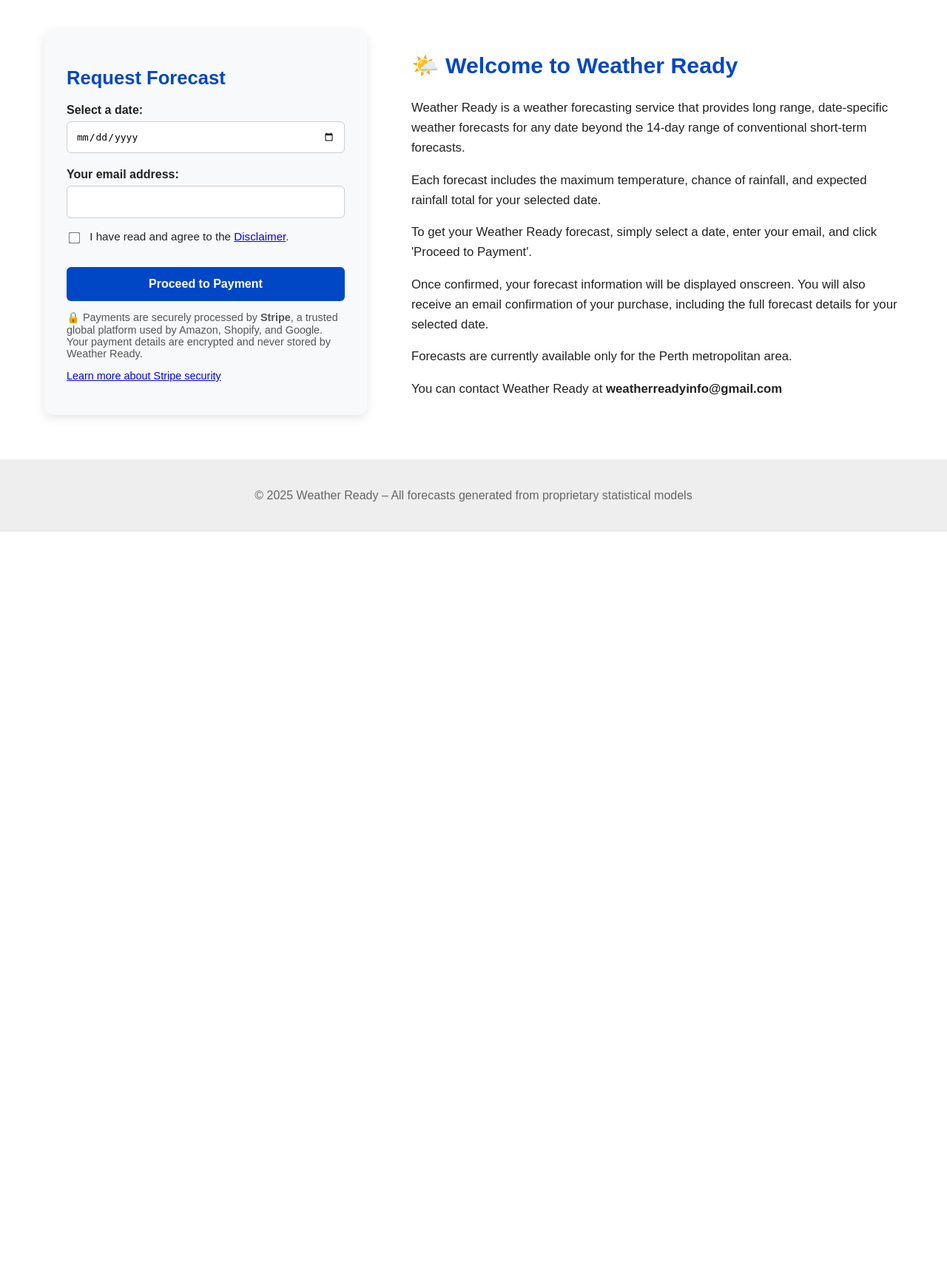
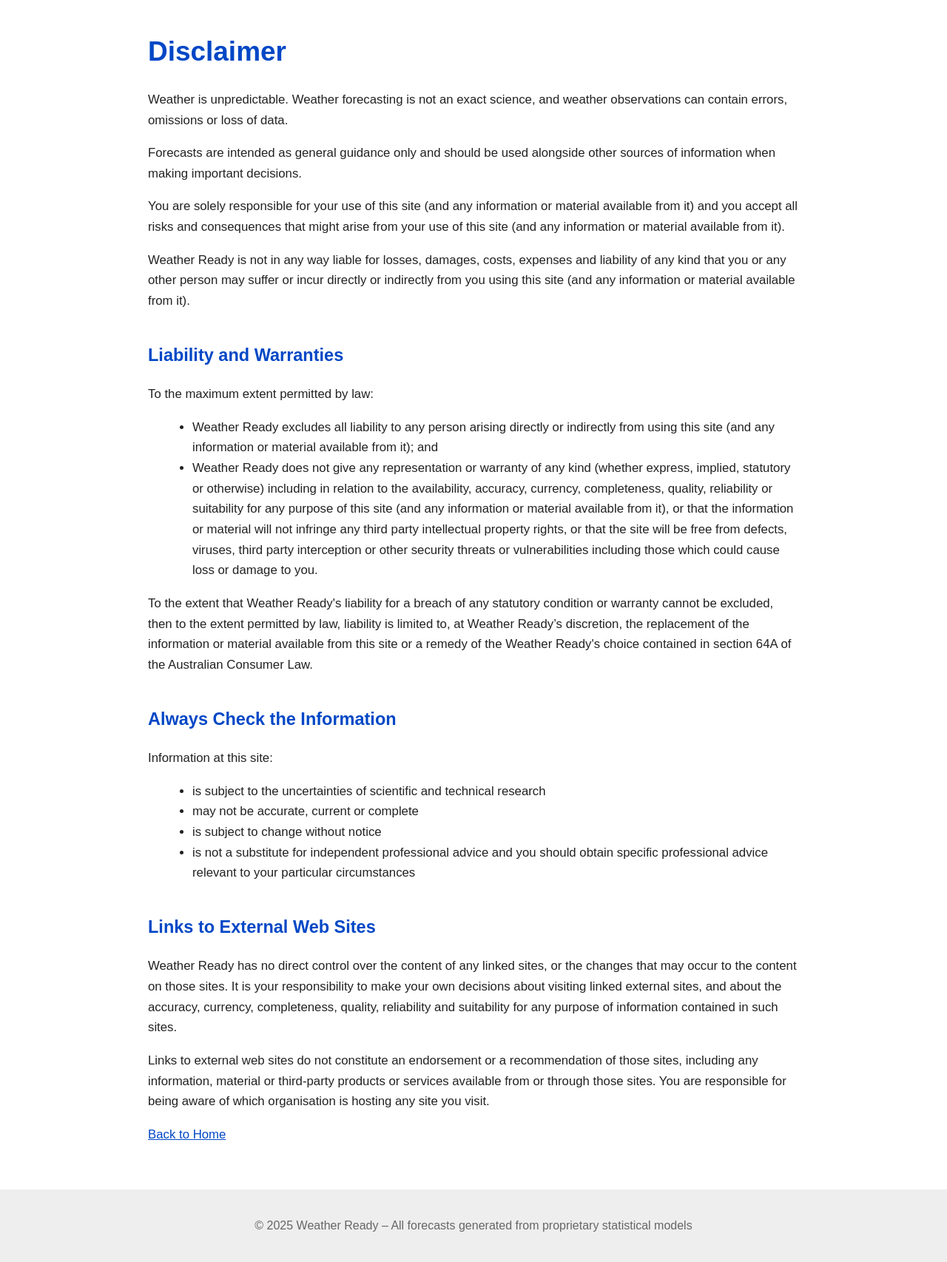
Before and after one commit to jack292929292/weatherready-site, a Flask app: page /legal_disclaimers in a window 1280 px wide. Shown: the part 236-1942 px from the top of the page at 74% size. Before the commit the page ends 955 px from the top, so only its background shows below. Run offline with Flask 3, Linux system fonts and the light colour scheme.

Commit message:
Update legal_disclaimers.html

```diff
--- a/templates/legal_disclaimers.html
+++ b/templates/legal_disclaimers.html
@@ -2,10 +2,7 @@
 <html lang="en">
 <head>
   <meta charset="UTF-8" />
-  <meta http-equiv="Cache-Control" content="no-store, no-cache, must-revalidate, max-age=0">
-  <meta http-equiv="Pragma" content="no-cache">
-  <meta http-equiv="Expires" content="0">
-  <title>Weather Ready - Get Forecast</title>
+  <title>Disclaimer | Weather Ready</title>
   <meta name="viewport" content="width=device-width, initial-scale=1.0" />
   <style>
     :root {
@@ -35,6 +32,7 @@
       font-size: clamp(2.5em, 6vw, 5em);
       margin: 0;
       font-weight: bold;
+      color: white;
     }
 
     .brand span {
@@ -72,94 +70,31 @@
     }
 
     main {
-      display: flex;
-      flex-wrap: wrap;
-      justify-content: center;
-      max-width: 1400px;
+      max-width: 1000px;
       margin: 40px auto;
       padding: 0 20px;
-      gap: 40px;
+      font-size: 1.05em;
+      line-height: 1.65;
     }
 
-    .welcome {
-      flex: 1 1 100%;
-      max-width: 700px;
-      font-size: 1.05em;
-      line-height: 1.6;
-    }
-
-    .welcome h2 {
+    h1 {
       color: var(--blue);
-      font-size: 1.8em;
+      font-size: clamp(1.8em, 4vw, 2.2em);
       margin-bottom: 20px;
     }
 
-    .form-box {
-      flex: 1 1 100%;
-      max-width: 500px;
-      background: var(--gray);
-      padding: 30px;
-      border-radius: 12px;
-      box-shadow: 0 4px 14px rgba(0, 0, 0, 0.1);
+    h2 {
+      margin-top: 40px;
+      color: var(--blue);
+      font-size: 1.4em;
     }
 
-    .form-box h2 {
-      color: var(--blue);
-      font-size: 1.6em;
-      margin-bottom: 20px;
+    ul {
+      margin-left: 20px;
     }
 
-    label {
-      font-weight: bold;
-      font-size: 1em;
-      display: block;
-      margin-top: 20px;
-      margin-bottom: 6px;
-    }
-
-    input[type="date"],
-    input[type="email"] {
-      width: 100%;
-      padding: 12px;
-      font-size: 1em;
-      border: 1px solid #ccc;
-      border-radius: 6px;
-    }
-
-    input[type="checkbox"] {
-      margin-right: 10px;
-      transform: scale(1.2);
-      vertical-align: middle;
-    }
-
-    .checkbox-label {
-      font-weight: normal;
-      font-size: 0.95em;
-      margin-top: 16px;
-      display: block;
-    }
-
-    button {
-      margin-top: 24px;
-      padding: 14px;
-      width: 100%;
-      background: var(--blue);
-      color: white;
-      font-size: 1em;
-      font-weight: bold;
-      border: none;
-      border-radius: 6px;
-      cursor: pointer;
-    }
-
-    button:hover {
-      background: #00339a;
-    }
-
-    p.note {
-      font-size: 0.9em;
-      color: #555;
-      margin-top: 14px;
+    a {
+      color: var(--blue);
     }
 
     footer {
@@ -173,45 +108,10 @@
 
     @media (min-width: 800px) {
       main {
-        flex-wrap: nowrap;
         padding: 0 60px;
-        gap: 60px;
-      }
-
-      .welcome {
-        flex: 1 1 58%;
-      }
-
-      .form-box {
-        flex: 1 1 38%;
       }
     }
   </style>
-
-  <script>
-    document.addEventListener("DOMContentLoaded", function () {
-      const dateInput = document.getElementById("forecast_date");
-      const form = document.querySelector("form");
-
-      const today = new Date();
-      today.setDate(today.getDate() + 28);
-      const minDate = today.toISOString().split('T')[0];
-
-      if (dateInput) {
-        dateInput.min = minDate;
-      }
-
-      if (form) {
-        form.addEventListener("submit", function (e) {
-          if (dateInput.value < minDate) {
-            e.preventDefault();
-            alert("Please select a date at least 28 days from today.");
-            dateInput.focus();
-          }
-        });
-      }
-    });
-  </script>
 </head>
 
 <body>
@@ -233,61 +133,57 @@
   </div>
 
   <main>
+    <h1>Disclaimer</h1>
 
-  <div class="form-box">
-    <h2>Request Forecast</h2>
-    <form action="/" method="post">
-      <label for="forecast_date">Select a date:</label>
-      <input type="date" id="forecast_date" name="forecast_date" min="{{ min_date }}" required>
+    <p>
+      Weather is unpredictable. Weather forecasting is not an exact science, and weather observations can contain errors, omissions or loss of data.
+    </p>
 
-      <label for="email">Your email address:</label>
-      <input type="email" id="email" name="email" required>
+     <p>
+      Forecasts are intended as general guidance only and should be used alongside other sources of information when making important decisions.
+    </p>
 
-      <label class="checkbox-label">
-        <input type="checkbox" id="agree_disclaimer" required>
-        I have read and agree to the
-        <a href="/legal_disclaimers" target="_blank" rel="noopener noreferrer">Disclaimer</a>.
-      </label>
+    <p>
+      You are solely responsible for your use of this site (and any information or material available from it) and you accept all risks and consequences that might arise from your use of this site (and any information or material available from it).
+    </p>
 
-      <button type="submit">Proceed to Payment</button>
+    <p>
+      Weather Ready is not in any way liable for losses, damages, costs, expenses and liability of any kind that you or any other person may suffer or incur directly or indirectly from you using this site (and any information or material available from it).
+    </p>
 
-      <p class="note">
-        🔒 Payments are securely processed by
-        <strong>Stripe</strong>, a trusted global platform used by Amazon, Shopify, and Google.
-        Your payment details are encrypted and never stored by Weather Ready.
-      </p>
-      <p class="note">
-        <a href="https://stripe.com/docs/security" target="_blank" rel="noopener noreferrer">
-          Learn more about Stripe security
-        </a>
-      </p>
-    </form>
-  </div>
+    <h2>Liability and Warranties</h2>
+    <p>To the maximum extent permitted by law:</p>
+    <ul>
+      <li>Weather Ready excludes all liability to any person arising directly or indirectly from using this site (and any information or material available from it); and</li>
+      <li>Weather Ready does not give any representation or warranty of any kind (whether express, implied, statutory or otherwise) including in relation to the availability, accuracy, currency, completeness, quality, reliability or suitability for any purpose of this site (and any information or material available from it), or that the information or material will not infringe any third party intellectual property rights, or that the site will be free from defects, viruses, third party interception or other security threats or vulnerabilities including those which could cause loss or damage to you.</li>
+    </ul>
 
-  <div class="welcome">
-    <h2>🌤️ Welcome to Weather Ready</h2>
     <p>
-      Weather Ready is a weather forecasting service that provides long range, date-specific weather forecasts for any date beyond the 14-day range of conventional short-term forecasts.
+      To the extent that Weather Ready's liability for a breach of any statutory condition or warranty cannot be excluded, then to the extent permitted by law, liability is limited to, at Weather Ready’s discretion, the replacement of the information or material available from this site or a remedy of the Weather Ready's choice contained in section 64A of the Australian Consumer Law.
     </p>
+
+    <h2>Always Check the Information</h2>
+    <p>Information at this site:</p>
+    <ul>
+      <li>is subject to the uncertainties of scientific and technical research</li>
+      <li>may not be accurate, current or complete</li>
+      <li>is subject to change without notice</li>
+      <li>is not a substitute for independent professional advice and you should obtain specific professional advice relevant to your particular circumstances</li>
+    </ul>
+
+    <h2>Links to External Web Sites</h2>
     <p>
-      Each forecast includes the maximum temperature, chance of rainfall, and expected rainfall total for your selected date.
+      Weather Ready has no direct control over the content of any linked sites, or the changes that may occur to the content on those sites.
+      It is your responsibility to make your own decisions about visiting linked external sites, and about the accuracy, currency, completeness, quality, reliability and suitability for any purpose of information contained in such sites.
     </p>
+
     <p>
-      To get your Weather Ready forecast, simply select a date, enter your email, and click 'Proceed to Payment'.
+      Links to external web sites do not constitute an endorsement or a recommendation of those sites, including any information, material or third-party products or services available from or through those sites.
+      You are responsible for being aware of which organisation is hosting any site you visit.
     </p>
-    <p>
-      Once confirmed, your forecast information will be displayed onscreen. You will also receive an email confirmation of your purchase, including the full forecast details for your selected date.
-    </p>
-    <p>
-      Forecasts are currently available only for the Perth metropolitan area.
-    </p>
-    <p>
-      You can contact Weather Ready at <strong>weatherreadyinfo@gmail.com</strong>
-    </p>
-  </div>
 
-</main>
-
+    <p><a href="/">Back to Home</a></p>
+  </main>
 
   <footer>
     &copy; 2025 Weather Ready – All forecasts generated from proprietary statistical models
```
